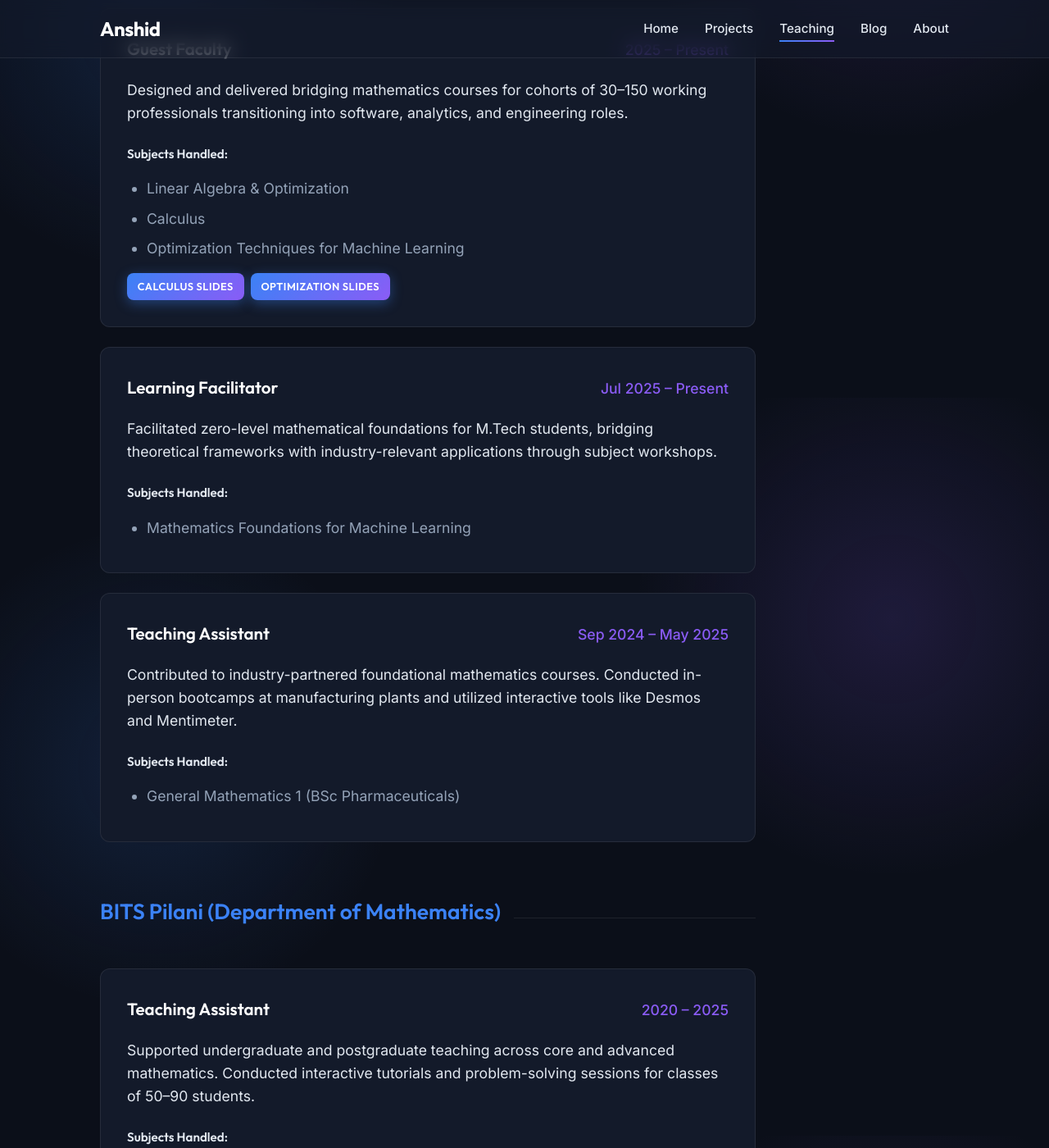
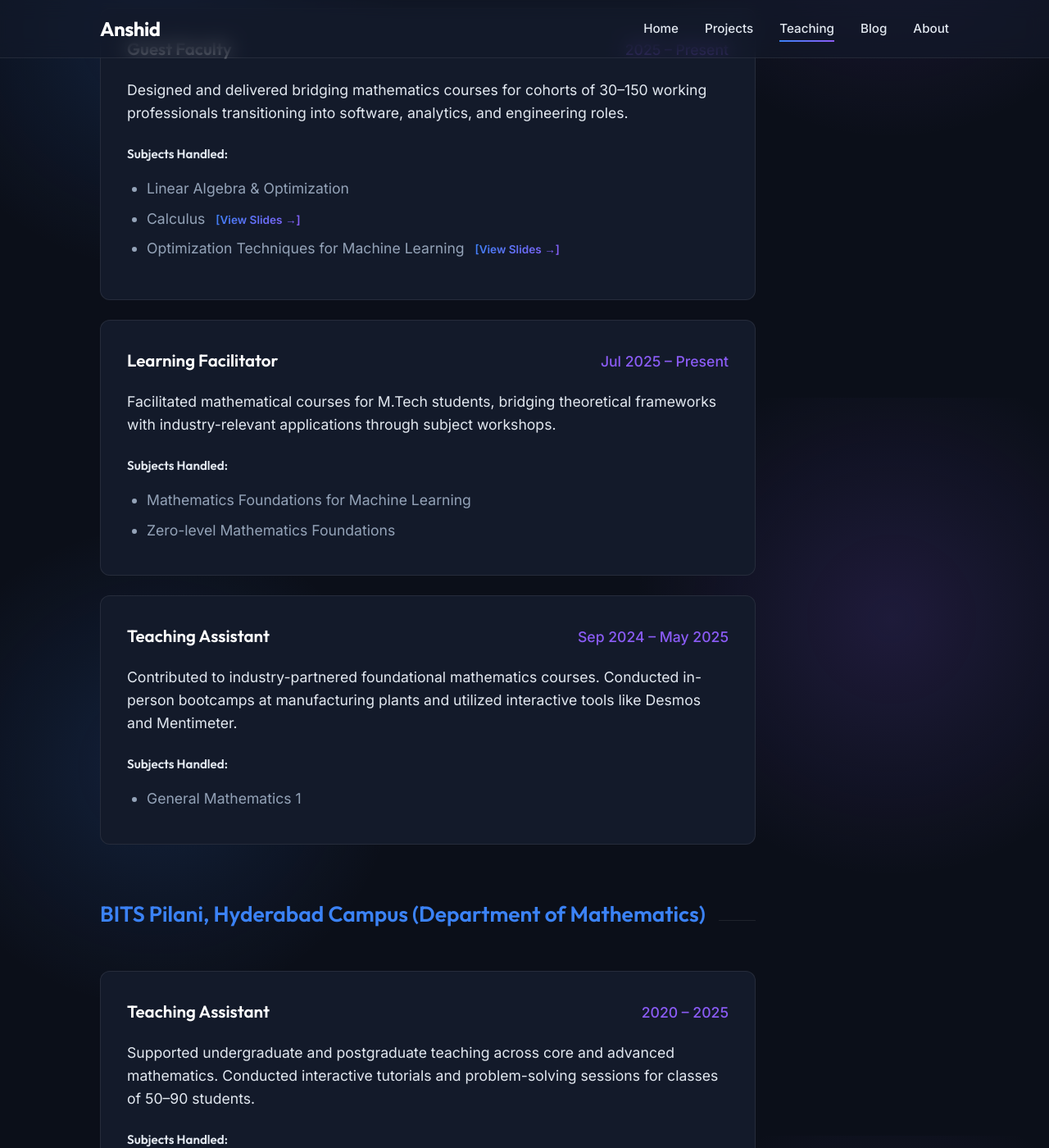
Before and after one commit to anshid/anshid.github.io, a Jekyll site: the page built from teaching.md, in a window 1280 px wide and 1400 px high, scrolled down 415 px. Shown: the whole window at 82% size. Built offline with Jekyll 4.4.1, drawn with Linux system fonts in a browser that asks for light colours; some of the changed text lies outside the part shown.

Commit message:
style: move slide links inline with course list items

```diff
--- a/teaching.md
+++ b/teaching.md
@@ -19,13 +19,9 @@ I have extensive experience teaching and mentoring students in mathematics and i
   <h4 style="margin-top: 1rem; font-size: 0.95rem; color: var(--text-main);">Subjects Handled:</h4>
   <ul style="color: var(--text-muted); margin-bottom: 1rem; padding-left: 1.5rem;">
     <li>Linear Algebra & Optimization</li>
-    <li>Calculus</li>
-    <li>Optimization Techniques for Machine Learning</li>
+    <li>Calculus <a href="{{ '/calculus' | relative_url }}" class="glow-text" style="font-weight: 600; font-size: 0.85rem; margin-left: 0.5rem;">[View Slides &rarr;]</a></li>
+    <li>Optimization Techniques for Machine Learning <a href="{{ '/optimization' | relative_url }}" class="glow-text" style="font-weight: 600; font-size: 0.85rem; margin-left: 0.5rem;">[View Slides &rarr;]</a></li>
   </ul>
-  <div style="display: flex; gap: 0.5rem; flex-wrap: wrap;">
-    <a href="{{ '/calculus' | relative_url }}" class="btn btn-primary" style="padding: 0.4rem 0.8rem; font-size: 0.8rem; margin-top: 0;">Calculus Slides</a>
-    <a href="{{ '/optimization' | relative_url }}" class="btn btn-primary" style="padding: 0.4rem 0.8rem; font-size: 0.8rem; margin-top: 0;">Optimization Slides</a>
-  </div>
 </div>
 
 <div class="role-tile">
@@ -33,10 +29,11 @@ I have extensive experience teaching and mentoring students in mathematics and i
     <h3 style="color: #fff;">Learning Facilitator</h3>
     <span style="color: var(--accent-secondary); font-weight: 500;">Jul 2025 – Present</span>
   </div>
-  <p>Facilitated zero-level mathematical foundations for M.Tech students, bridging theoretical frameworks with industry-relevant applications through subject workshops.</p>
+  <p>Facilitated mathematical courses for M.Tech students, bridging theoretical frameworks with industry-relevant applications through subject workshops.</p>
   <h4 style="margin-top: 1rem; font-size: 0.95rem; color: var(--text-main);">Subjects Handled:</h4>
   <ul style="color: var(--text-muted); margin-bottom: 0; padding-left: 1.5rem;">
     <li>Mathematics Foundations for Machine Learning</li>
+    <li>Zero-level Mathematics Foundations</li>
   </ul>
 </div>
 
@@ -48,13 +45,13 @@ I have extensive experience teaching and mentoring students in mathematics and i
   <p>Contributed to industry-partnered foundational mathematics courses. Conducted in-person bootcamps at manufacturing plants and utilized interactive tools like Desmos and Mentimeter.</p>
   <h4 style="margin-top: 1rem; font-size: 0.95rem; color: var(--text-main);">Subjects Handled:</h4>
   <ul style="color: var(--text-muted); margin-bottom: 0; padding-left: 1.5rem;">
-    <li>General Mathematics 1 (BSc Pharmaceuticals)</li>
+    <li>General Mathematics 1</li>
   </ul>
 </div>
 
 <!-- BITS Pilani -->
 <div class="section-title">
-  <h2 style="color: var(--accent-primary);">BITS Pilani (Department of Mathematics)</h2>
+  <h2 style="color: var(--accent-primary);">BITS Pilani, Hyderabad Campus (Department of Mathematics)</h2>
 </div>
 
 <div class="role-tile">
@@ -78,12 +75,12 @@ I have extensive experience teaching and mentoring students in mathematics and i
 
 <!-- Stanford University -->
 <div class="section-title">
-  <h2 style="color: var(--accent-primary);">Stanford University</h2>
+  <h2 style="color: var(--accent-primary);">Code in Place-Stanford University</h2>
 </div>
 
 <div class="role-tile">
   <div class="role-header">
-    <h3 style="color: #fff;">Section Leader, Code in Place</h3>
+    <h3 style="color: #fff;">Section Leader</h3>
     <span style="color: var(--accent-secondary); font-weight: 500;">2025</span>
   </div>
   <p>Mentored a global cohort of learners through interactive and project-based programming instruction.</p>
@@ -103,11 +100,12 @@ I have extensive experience teaching and mentoring students in mathematics and i
     <h3 style="color: #fff;">CLM Instructor</h3>
     <span style="color: var(--accent-secondary); font-weight: 500;">2023 – 2025</span>
   </div>
-  <p>Mentored international students remotely through customized learning plans and advanced mathematical reasoning modules.</p>
-  <h4 style="margin-top: 1rem; font-size: 0.95rem; color: var(--text-main);">Subjects Handled:</h4>
+  <p>Mentored international students remotely for competitive exams through customized learning plans and advanced mathematical reasoning modules.</p>
+  <!--<h4 style="margin-top: 1rem; font-size: 0.95rem; color: var(--text-main);">Subjects Handled:</h4>-->
   <ul style="color: var(--text-muted); margin-bottom: 0; padding-left: 1.5rem;">
-    <li>Advanced Mathematical Reasoning</li>
-    <li>Analytical Problem Solving</li>
+    <li>American Mathematics Competitions (AMC)</li>
+    <li>Hong Kong International Mathematical Olympiad (HKIMO)</li>
+    <li>Centre for Education in Mathematics and Computing (CEMC) Exams</li>
   </ul>
 </div>
 
@@ -122,7 +120,7 @@ I have extensive experience teaching and mentoring students in mathematics and i
     <span style="color: var(--accent-secondary); font-weight: 500;">2020 – 2021</span>
   </div>
   <p>Mentored undergraduate students in national workshops focusing on conceptual clarity and rigorous problem formulation.</p>
-  <h4 style="margin-top: 1rem; font-size: 0.95rem; color: var(--text-main);">Subjects Handled:</h4>
+  <!--<h4 style="margin-top: 1rem; font-size: 0.95rem; color: var(--text-main);">Subjects Handled:</h4>-->
   <ul style="color: var(--text-muted); margin-bottom: 0; padding-left: 1.5rem;">
     <li>Mathematics Training and Talent Search (MTTS 2021)</li>
     <li>Online Foundation Course in Mathematics (OFCM-2020)</li>
```
